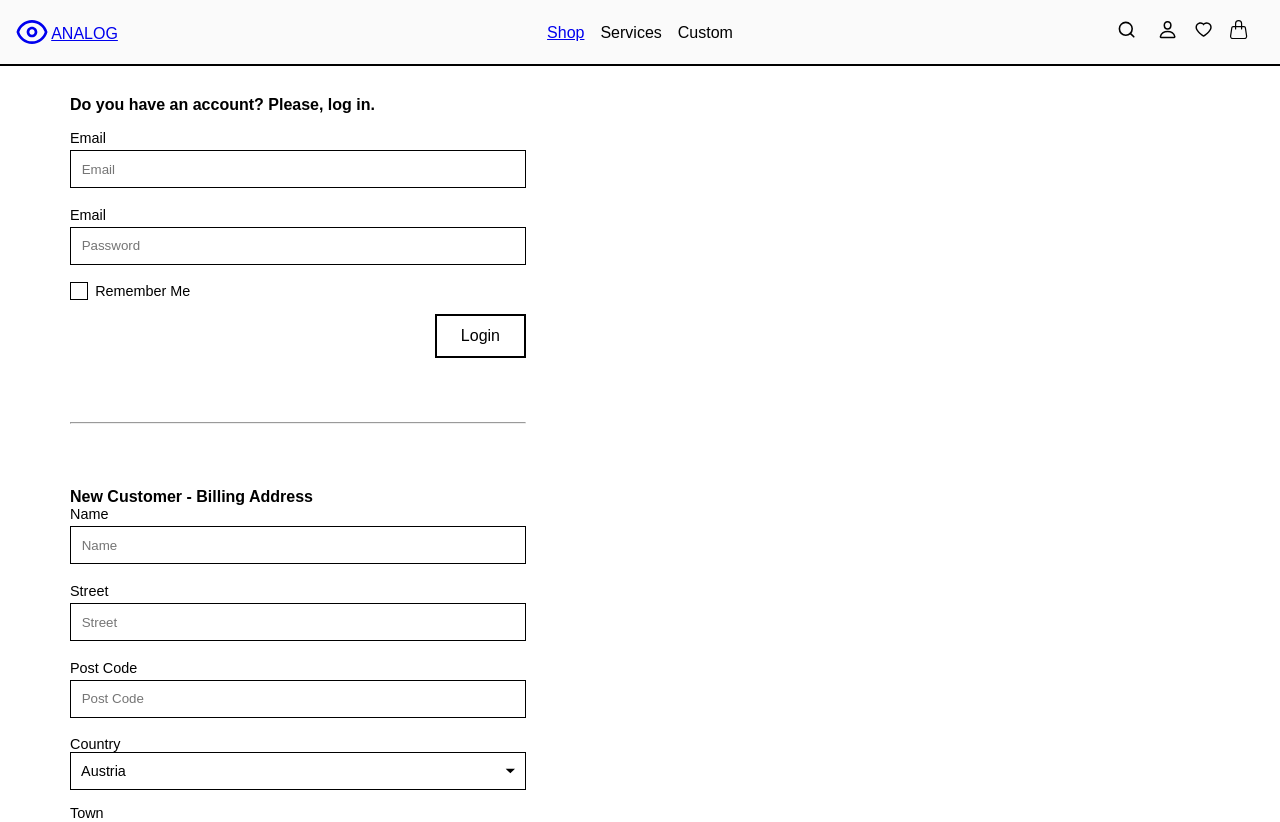
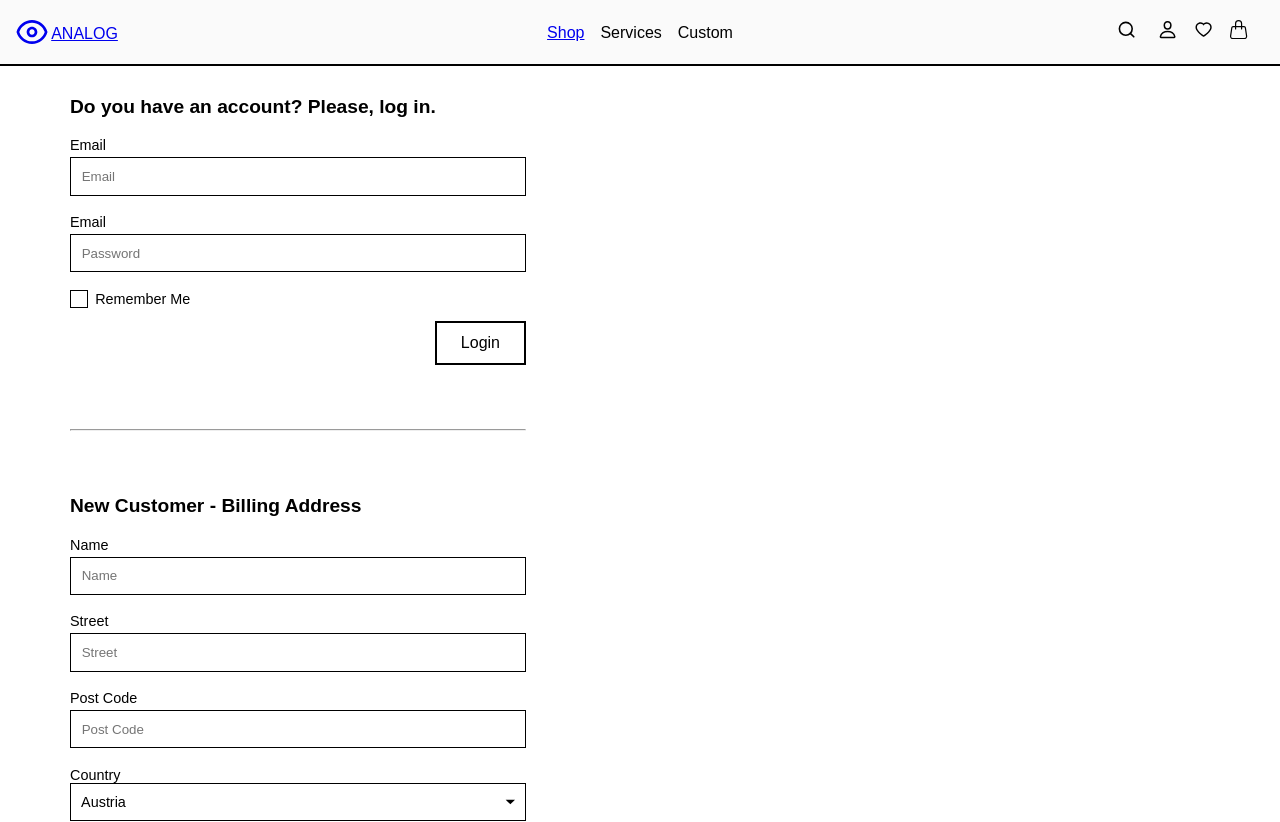
Before and after one commit to rilexus/camera-shop-demo, a Next.js app: page /registration in a window 1280 px wide. Shown: the top 822 px of the page. Built offline with nearby package versions, Linux system fonts and the light colour scheme.

Commit message:
style(registration): margin

```diff
--- a/_pages/Registration/Registration.js
+++ b/_pages/Registration/Registration.js
@@ -20,11 +20,8 @@ const LoginForm = () => {
   return (
     <div>
       <div>
-        <b>Do you have an account? Please, log in.</b>
-        <Margin value={"1em 0 0 0"}>
-          <EmailInput />
-          <PasswordInput />
-        </Margin>
+        <EmailInput />
+        <PasswordInput />
       </div>
       <div>
         <Label>
@@ -57,6 +54,15 @@ const RegistrationPage = () => {
             <Padding padding={"6em 0 0 0"}>
               <Grid>
                 <Grid.Item sm={"40"}>
+                  <b
+                    style={{
+                      fontSize: "1.2em",
+                      display: "block",
+                      padding: "0 0 1em 0",
+                    }}
+                  >
+                    Do you have an account? Please, log in.
+                  </b>
                   <Margin value={"0 0 2em 0"}>
                     <LoginForm />
                   </Margin>
@@ -66,8 +72,18 @@ const RegistrationPage = () => {
                     }}
                   />
                   <div>
-                    <b>New Customer - Billing Address</b>
-                    <RegistrationForm />
+                    <b
+                      style={{
+                        fontSize: "1.2em",
+                        display: "block",
+                        padding: "0 0 1em 0",
+                      }}
+                    >
+                      New Customer - Billing Address
+                    </b>
+                    <Margin>
+                      <RegistrationForm />
+                    </Margin>
                   </div>
                 </Grid.Item>
               </Grid>
```
Also changed, not shown: pages/checkout.js (+10 -1 lines).
